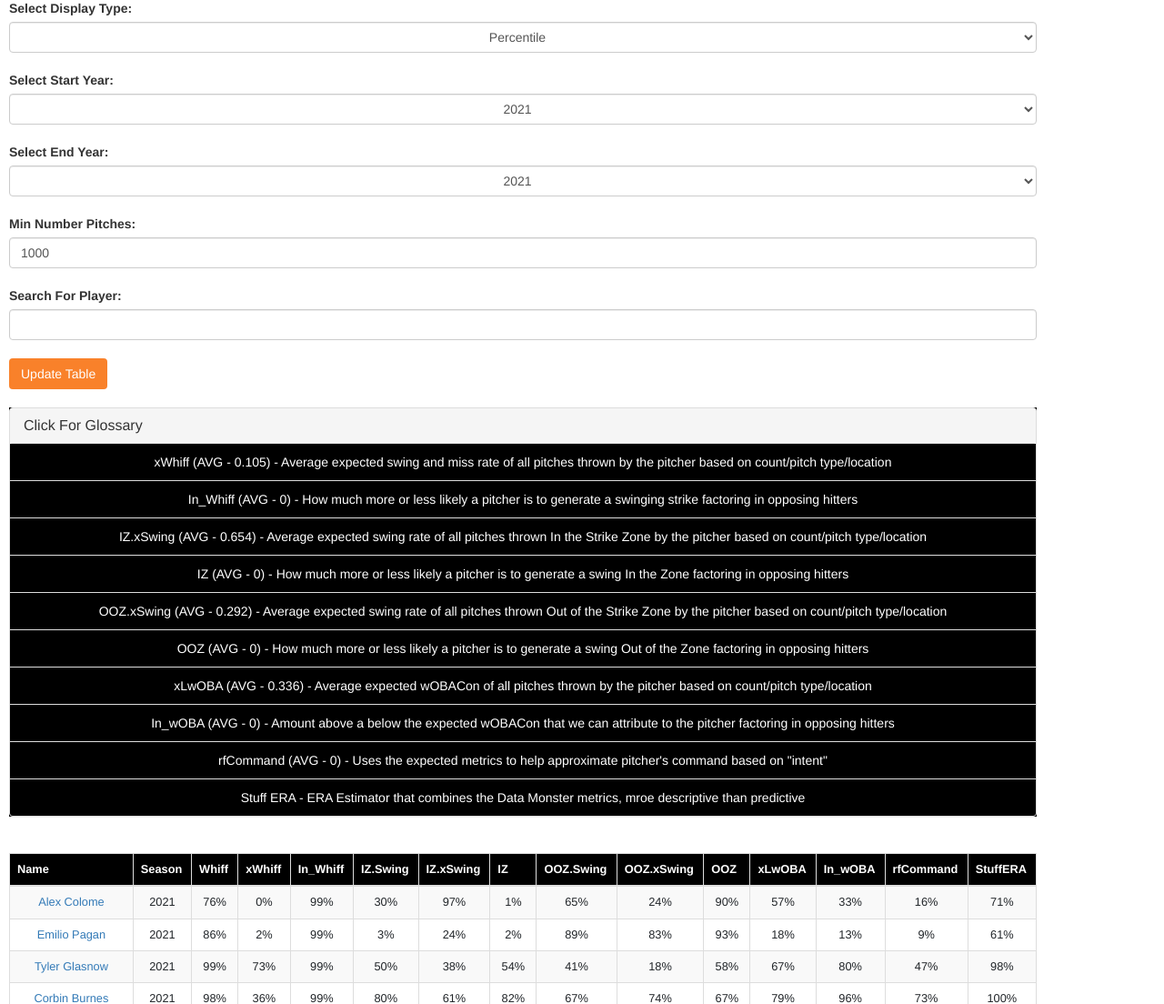
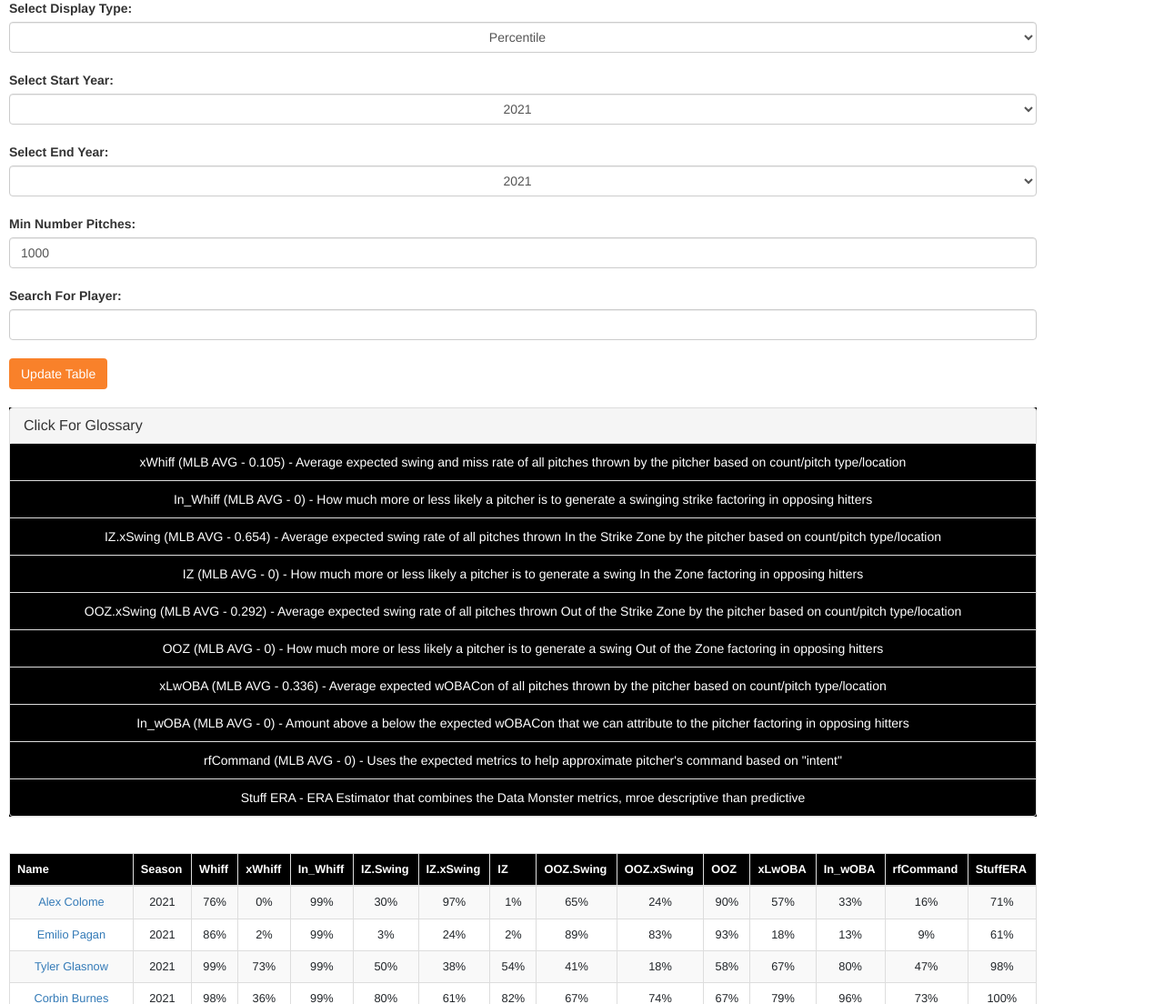
Before and after one commit to pmammino/rotofanatic, a Flask app: page / in a window 1280 px wide, after a click on "Click For Glossary". Shown: the part 487-1591 px from the top of the page at 91% size. Run offline with Flask 2, Linux system fonts and the light colour scheme; some libraries are stand-ins or nearby versions.

Commit message:
Update pitchers.html

```diff
--- a/templates/pitchers.html
+++ b/templates/pitchers.html
@@ -51,15 +51,15 @@
     </div>
     <div id="collapse1" class="panel-collapse collapse">
       <ul class="list-group">
-        <li class="list-group-item">xWhiff (AVG - 0.105) - Average expected swing and miss rate of all pitches thrown by the pitcher based on count/pitch type/location</li>
-        <li class="list-group-item">In_Whiff (AVG - 0) - How much more or less likely a pitcher is to generate a swinging strike factoring in opposing hitters</li>
-        <li class="list-group-item">IZ.xSwing (AVG - 0.654) - Average expected swing rate of all pitches thrown In the Strike Zone by the pitcher based on count/pitch type/location</li>
-        <li class="list-group-item">IZ (AVG - 0) - How much more or less likely a pitcher is to generate a swing In the Zone factoring in opposing hitters</li>
-		<li class="list-group-item">OOZ.xSwing (AVG - 0.292) - Average expected swing rate of all pitches thrown Out of the Strike Zone by the pitcher based on count/pitch type/location</li>
-        <li class="list-group-item">OOZ (AVG - 0) - How much more or less likely a pitcher is to generate a swing Out of the Zone factoring in opposing hitters</li>
-		<li class="list-group-item">xLwOBA (AVG - 0.336) - Average expected wOBACon of all pitches thrown by the pitcher based on count/pitch type/location</li>
-        <li class="list-group-item">In_wOBA (AVG - 0) - Amount above a below the expected wOBACon that we can attribute to the pitcher factoring in opposing hitters</li>
-		<li class="list-group-item">rfCommand (AVG - 0) - Uses the expected metrics to help approximate pitcher's command based on "intent"</li>
+        <li class="list-group-item">xWhiff (MLB AVG - 0.105) - Average expected swing and miss rate of all pitches thrown by the pitcher based on count/pitch type/location</li>
+        <li class="list-group-item">In_Whiff (MLB AVG - 0) - How much more or less likely a pitcher is to generate a swinging strike factoring in opposing hitters</li>
+        <li class="list-group-item">IZ.xSwing (MLB AVG - 0.654) - Average expected swing rate of all pitches thrown In the Strike Zone by the pitcher based on count/pitch type/location</li>
+        <li class="list-group-item">IZ (MLB AVG - 0) - How much more or less likely a pitcher is to generate a swing In the Zone factoring in opposing hitters</li>
+		<li class="list-group-item">OOZ.xSwing (MLB AVG - 0.292) - Average expected swing rate of all pitches thrown Out of the Strike Zone by the pitcher based on count/pitch type/location</li>
+        <li class="list-group-item">OOZ (MLB AVG - 0) - How much more or less likely a pitcher is to generate a swing Out of the Zone factoring in opposing hitters</li>
+		<li class="list-group-item">xLwOBA (MLB AVG - 0.336) - Average expected wOBACon of all pitches thrown by the pitcher based on count/pitch type/location</li>
+        <li class="list-group-item">In_wOBA (MLB AVG - 0) - Amount above a below the expected wOBACon that we can attribute to the pitcher factoring in opposing hitters</li>
+		<li class="list-group-item">rfCommand (MLB AVG - 0) - Uses the expected metrics to help approximate pitcher's command based on "intent"</li>
         <li class="list-group-item">Stuff ERA - ERA Estimator that combines the Data Monster metrics, mroe descriptive than predictive</li>
 	  </ul>
   </div>
```
